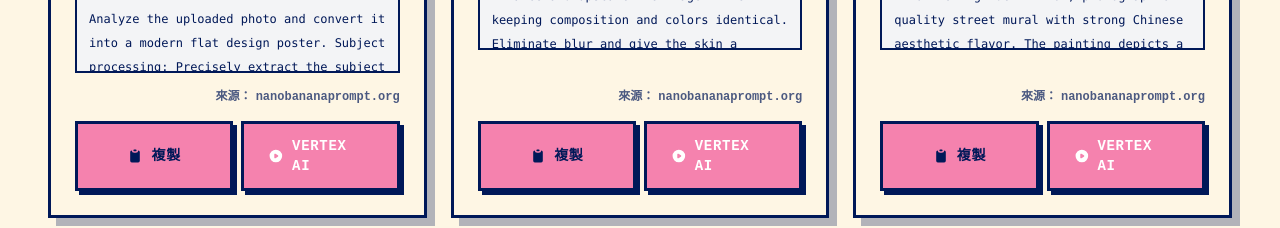
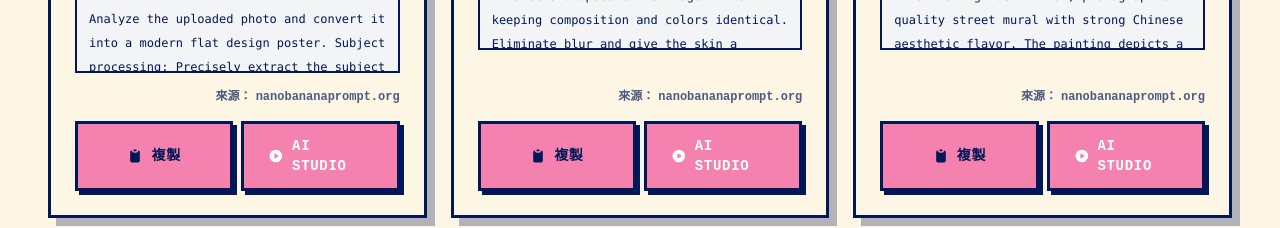
Before and after one commit to LukaHuang/nano-banana-gallery, a Next.js app: page / in a window 1280 px wide. Shown: the part 1160-1388 px from the top of the page. Built offline with nearby package versions, Linux system fonts and the light colour scheme.

Commit message:
Revert to Google AI Studio
- Changed back from Vertex AI Studio to Google AI Studio
- Updated URL to https://aistudio.google.com/
- Updated button text to show Google AI Studio / AI Studio

```diff
--- a/components/PromptCard.tsx
+++ b/components/PromptCard.tsx
@@ -186,12 +186,12 @@ export default function PromptCard({ prompt, language }: PromptCardProps) {
           )}
         </button>
         <a
-          href="https://console.cloud.google.com/vertex-ai/studio/"
+          href="https://aistudio.google.com/"
           onClick={async (e) => {
             e.preventDefault();
             await copyToClipboard();
             setTimeout(() => {
-              window.open('https://console.cloud.google.com/vertex-ai/studio/', '_blank');
+              window.open('https://aistudio.google.com/', '_blank');
             }, 1000);
           }}
           className="flex-1 retro-button flex items-center justify-center gap-2 py-3 sm:py-2.5 text-sm font-bold bg-accent text-white cursor-pointer"
@@ -208,8 +208,8 @@ export default function PromptCard({ prompt, language }: PromptCardProps) {
               clipRule="evenodd"
             />
           </svg>
-          <span className="hidden xs:inline">Vertex AI Studio</span>
-          <span className="inline xs:hidden">Vertex AI</span>
+          <span className="hidden xs:inline">Google AI Studio</span>
+          <span className="inline xs:hidden">AI Studio</span>
         </a>
       </div>
 
```
